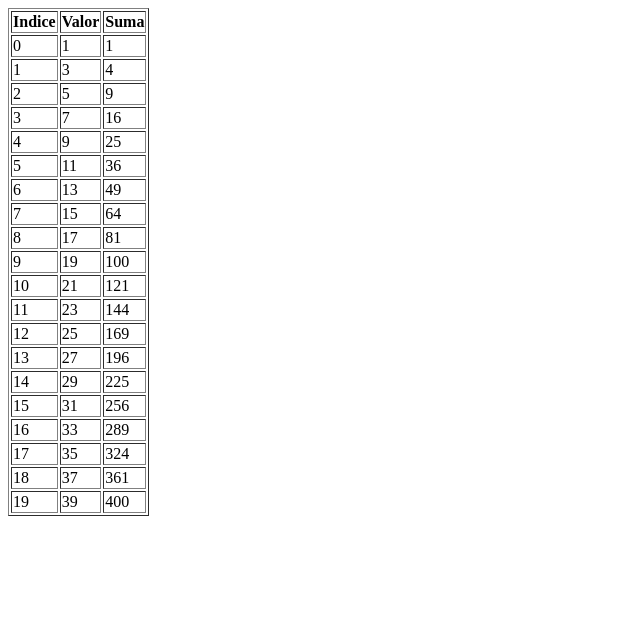
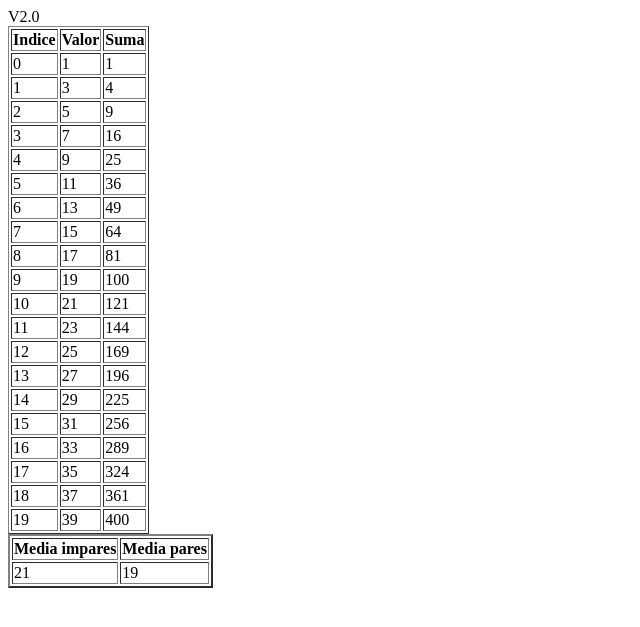
Before and after one commit to DianaD6/php, a PHP site: page /ej1a.php in a window 1280 px wide. Shown: the top 627 px of the page, without its empty margins (0-640 px from the left). Run offline with PHP 8.4, Linux system fonts and the light colour scheme.

Commit message:
Update ej1a.php

```diff
--- a/ut1/ej1a.php
+++ b/ut1/ej1a.php
@@ -41,3 +41,43 @@ $posicion++;
 ?>
 </BODY>
 </HTML>
+
+
+V2.0
+
+<HEAD><TITLE> Ejercicios arrays unidimensionales </TITLE></HEAD>
+<BODY>
+<?php
+echo "<table border='2'>";
+echo"	<tr>";
+echo"		<th>Media impares</th>";
+echo"		<th>Media pares</th>";
+echo"	</tr>";
+$i=1;
+$impar=array();
+while(count($impar)<20){
+
+	if($i%2  !=0){
+		array_push($impar, $i);
+	}
+	$i++;
+}
+$sumaImpar = 0;
+$sumaPar = 0;
+for($i=0; $i < count($impar); $i++){
+
+	if($i%2 != 0){
+		$sumaImpar=$sumaImpar+$impar[$i];
+	}else{
+		$sumaPar=$sumaPar+$impar[$i];
+	}
+}
+$mediaImpares = $sumaImpar/(count($impar)/2);
+$mediaPares = $sumaPar/(count($impar)/2);
+echo "<tr>";
+echo	"<td>$mediaImpares</td>";
+echo	"<td>$mediaPares</td>";
+echo "</tr>";
+?>
+</BODY>
+</HTML>
```
